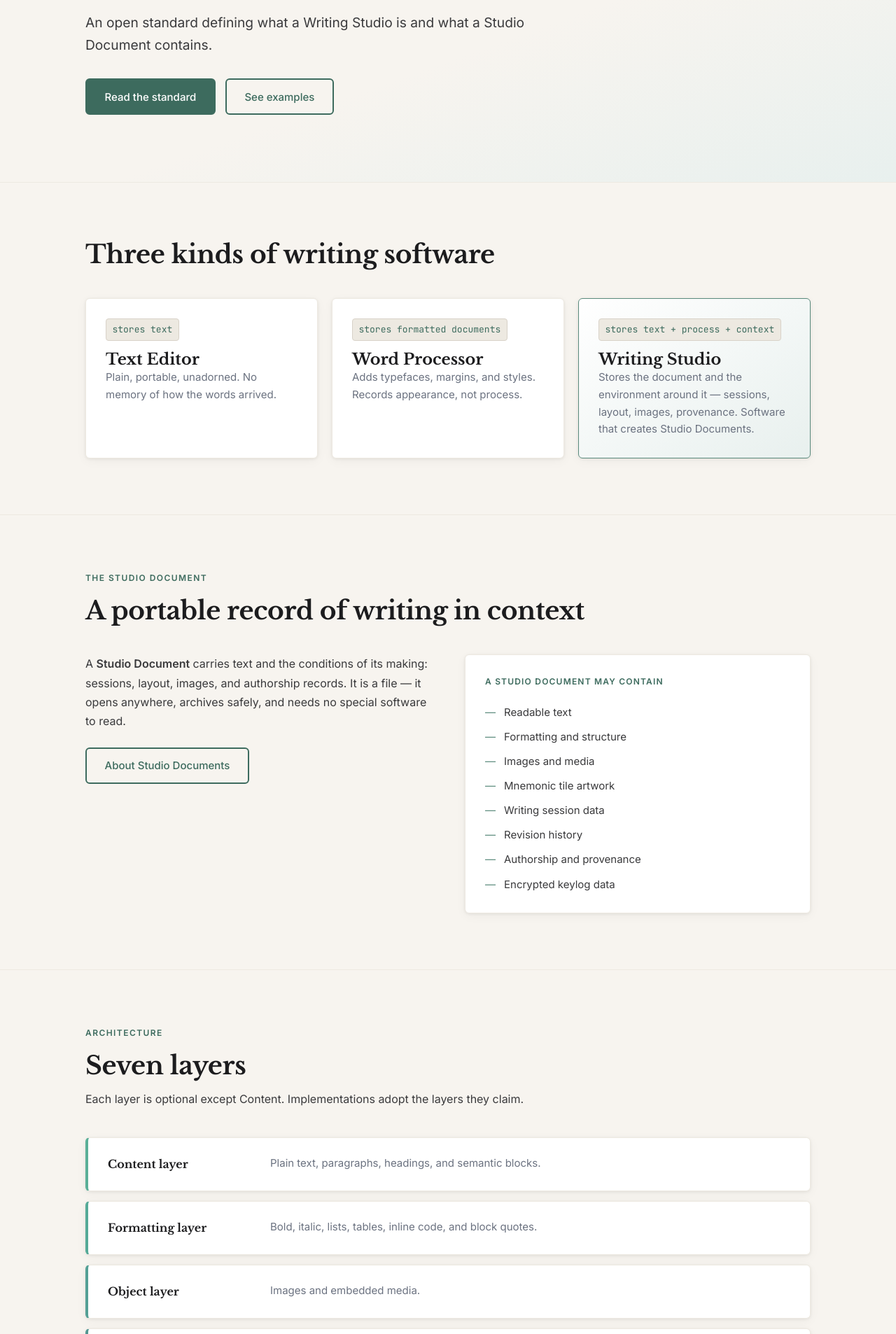
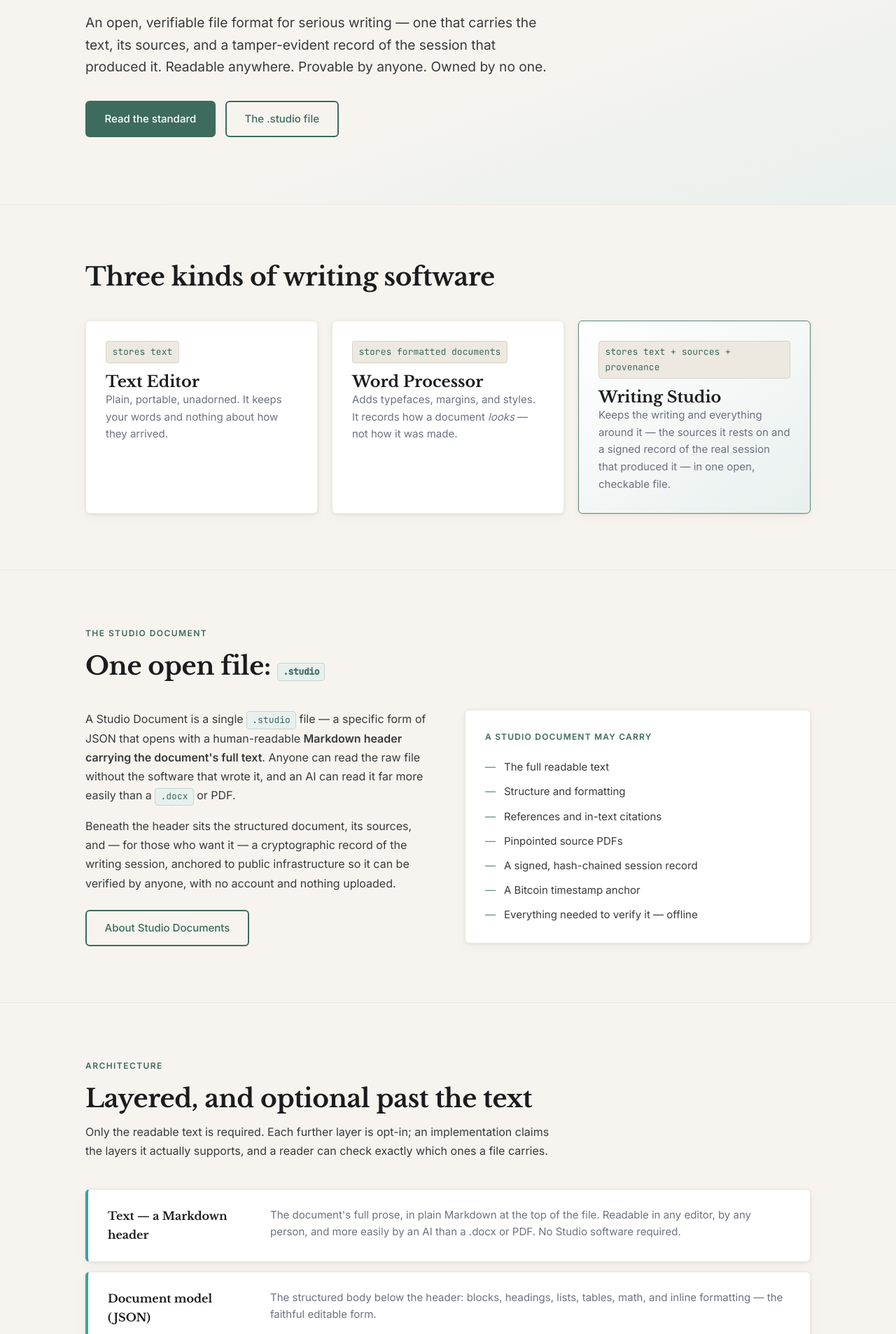
Before and after one commit to albatross310/writingstudiostandard, a React (Vite) app: page / in a window 1280 px wide. Shown: the part 354-2260 px from the top of the page at 70% size. Built offline with nearby package versions, Linux system fonts and the light colour scheme.

Commit message:
rework: rewrite the home page around the real .studio architecture (JSON + Markdown header, signed+anchored provenance, Inkwave Zero/Cubed)

```diff
--- /dev/null
+++ b/pnpm-workspace.yaml
@@ -0,0 +1,2 @@
+allowBuilds:
+  esbuild: set this to true or false
--- a/src/pages/Home.jsx
+++ b/src/pages/Home.jsx
@@ -1,25 +1,23 @@
 import { Link } from 'react-router-dom'
 import './Home.css'
 
+// The real .studio architecture, described as a layered file. Each layer is optional except the text.
 const layers = [
-  { name: 'Content layer',     desc: 'Plain text, paragraphs, headings, and semantic blocks.' },
-  { name: 'Formatting layer',  desc: 'Bold, italic, lists, tables, inline code, and block quotes.' },
-  { name: 'Object layer',      desc: 'Images and embedded media.' },
-  { name: 'Tiles layer',       desc: '2028 mnemonic art tiles (26² × 3) linked to words and phrases.' },
-  { name: 'Process layer',     desc: 'Writing sessions, revisions, and encrypted keylog data.' },
-  { name: 'Provenance layer',  desc: 'Author metadata, encrypted provenance snapshots, encrypted keylog metadata.' },
-  { name: 'Portability layer', desc: 'Package manifest — source plus exported artefacts.' },
+  { name: 'Text — a Markdown header', desc: "The document's full prose, in plain Markdown at the top of the file. Readable in any editor, by any person, and more easily by an AI than a .docx or PDF. No Studio software required." },
+  { name: 'Document model (JSON)', desc: 'The structured body below the header: blocks, headings, lists, tables, math, and inline formatting — the faithful editable form.' },
+  { name: 'Sources & citations', desc: 'A bibliography with real CSL formatting, in-text citations pinned to exact pages and passages, and — optionally — the source PDFs themselves, embedded or linked.' },
+  { name: 'Provenance record', desc: "A tamper-evident trace of a genuine writing session: hash-chained composition receipts, signed with a public key. The signing service sees only hashes — never your text or identity." },
+  { name: 'Anchoring', desc: 'Document hashes are timestamped to the Bitcoin blockchain (via OpenTimestamps), so the record can be dated and checked by anyone, forever, without trusting the vendor.' },
 ]
 
 const contents = [
-  'Readable text',
-  'Formatting and structure',
-  'Images and media',
-  'Mnemonic tile artwork',
-  'Writing session data',
-  'Revision history',
-  'Authorship and provenance',
-  'Encrypted keylog data',
+  'The full readable text',
+  'Structure and formatting',
+  'References and in-text citations',
+  'Pinpointed source PDFs',
+  'A signed, hash-chained session record',
+  'A Bitcoin timestamp anchor',
+  'Everything needed to verify it — offline',
 ]
 
 export default function Home() {
@@ -34,11 +32,13 @@ export default function Home() {
             <em>how they were made.</em>
           </h1>
           <p className="hero__lead">
-            An open standard defining what a Writing Studio is and what a Studio Document contains.
+            An open, verifiable file format for serious writing — one that carries the text,
+            its sources, and a tamper-evident record of the session that produced it. Readable
+            anywhere. Provable by anyone. Owned by no one.
           </p>
           <div className="btn-group">
             <Link to="/standard" className="btn btn--primary">Read the standard</Link>
-            <Link to="/examples" className="btn btn--outline">See examples</Link>
+            <Link to="/architecture" className="btn btn--outline">The .studio file</Link>
           </div>
         </div>
       </section>
@@ -52,47 +52,52 @@ export default function Home() {
               <span className="trio-card__stores">stores text</span>
               <h3>Text Editor</h3>
               <p className="card__body">
-                Plain, portable, unadorned. No memory of how the words arrived.
+                Plain, portable, unadorned. It keeps your words and nothing about how they arrived.
               </p>
             </div>
             <div className="trio-card">
               <span className="trio-card__stores">stores formatted documents</span>
               <h3>Word Processor</h3>
               <p className="card__body">
-                Adds typefaces, margins, and styles. Records appearance, not process.
+                Adds typefaces, margins, and styles. It records how a document <em>looks</em> — not how it was made.
               </p>
             </div>
             <div className="trio-card trio-card--highlight">
-              <span className="trio-card__stores">stores text + process + context</span>
+              <span className="trio-card__stores">stores text + sources + provenance</span>
               <h3>Writing Studio</h3>
               <p className="card__body">
-                Stores the document and the environment around it — sessions,
-                layout, images, provenance. Software that creates Studio Documents.
+                Keeps the writing and everything around it — the sources it rests on and a signed record of the
+                real session that produced it — in one open, checkable file.
               </p>
             </div>
           </div>
         </div>
       </section>
 
-      {/* ── Studio Document ──────────────────────────────────────── */}
+      {/* ── The .studio file ─────────────────────────────────────── */}
       <section>
         <div className="container">
           <p className="section-label">The Studio Document</p>
-          <h2>A portable record of writing in context</h2>
+          <h2>One open file: <code className="tag">.studio</code></h2>
           <div className="home-doc-grid">
             <div>
               <p>
-                A <strong>Studio Document</strong> carries text and the conditions
-                of its making: sessions, layout, images, and authorship records.
-                It is a file — it opens anywhere, archives safely, and needs no
-                special software to read.
+                A Studio Document is a single <code className="tag">.studio</code> file — a specific form of
+                JSON that opens with a human-readable <strong>Markdown header carrying the document's full
+                text</strong>. Anyone can read the raw file without the software that wrote it, and an AI can
+                read it far more easily than a <code className="tag">.docx</code> or PDF.
+              </p>
+              <p style={{ marginTop: '1rem' }}>
+                Beneath the header sits the structured document, its sources, and — for those who want it — a
+                cryptographic record of the writing session, anchored to public infrastructure so it can be
+                verified by anyone, with no account and nothing uploaded.
               </p>
               <div className="btn-group" style={{ marginTop: '1.5rem' }}>
                 <Link to="/documents" className="btn btn--outline">About Studio Documents</Link>
               </div>
             </div>
             <div className="card">
-              <p className="card__label">A Studio Document may contain</p>
+              <p className="card__label">A Studio Document may carry</p>
               <ul className="checklist">
                 {contents.map(c => <li key={c}>{c}</li>)}
               </ul>
@@ -105,14 +110,15 @@ export default function Home() {
       <section>
         <div className="container">
           <p className="section-label">Architecture</p>
-          <h2>Seven layers</h2>
+          <h2>Layered, and optional past the text</h2>
           <p style={{ marginTop: '0.75rem' }}>
-            Each layer is optional except Content. Implementations adopt the layers they claim.
+            Only the readable text is required. Each further layer is opt-in; an implementation claims the
+            layers it actually supports, and a reader can check exactly which ones a file carries.
           </p>
           <div className="layer-stack">
             {layers.map((l, i) => (
               <div className="layer-card" key={l.name} style={{
-                borderLeftColor: `hsl(${163 + i * 4}, ${35 - i * 2}%, ${52 - i * 2}%)`
+                borderLeftColor: `hsl(${190 - i * 22}, ${52 - i * 4}%, ${46 - i * 2}%)`
               }}>
                 <div className="layer-card__name">{l.name}</div>
                 <p className="layer-card__desc">{l.desc}</p>
@@ -125,30 +131,33 @@ export default function Home() {
         </div>
       </section>
 
-      {/* ── File formats ─────────────────────────────────────────── */}
+      {/* ── Provenance ───────────────────────────────────────────── */}
       <section>
         <div className="container">
-          <p className="section-label">File formats</p>
-          <h2>Portable by design</h2>
+          <p className="section-label">Provenance without surveillance</p>
+          <h2>Proof you wrote it — not a record of you</h2>
           <div className="trio-grid" style={{ marginTop: '1.75rem' }}>
             <div className="card">
-              <p className="card__label">Studio Text</p>
-              <p className="card__title"><code className="tag">essay.studio.txt</code></p>
-              <p className="card__body">Human-readable in any environment. The canonical source format.</p>
+              <p className="card__label">Signed, not watched</p>
+              <p className="card__body">
+                A live session is captured as hash-chained receipts signed with a public key. The service
+                receives only cryptographic hashes — never your keystrokes, your text, or your identity.
+              </p>
             </div>
             <div className="card">
-              <p className="card__label">Studio PDF</p>
-              <p className="card__title"><code className="tag">essay.studio.pdf</code></p>
-              <p className="card__body">A rendered export with embedded provenance and metadata.</p>
+              <p className="card__label">Anchored to Bitcoin</p>
+              <p className="card__body">
+                Each record is timestamped to the Bitcoin blockchain through OpenTimestamps, so it can be
+                dated and trusted independently of any company remaining in business.
+              </p>
             </div>
             <div className="card">
-              <p className="card__label">Studio JSON <em style={{ fontWeight: 400, fontStyle: 'normal', color: 'var(--slate)', fontSize: '0.8em' }}>(optional)</em></p>
-              <p className="card__title"><code className="tag">essay.studio.json</code></p>
-              <p className="card__body">Machine-readable companion for tooling and indexing.</p>
+              <p className="card__label">Verifiable by anyone</p>
+              <p className="card__body">
+                Verification runs entirely in the reader's browser against a published signing key. No login,
+                nothing uploaded. It confirms an authentic composition — never that a human wrote every word.
+              </p>
             </div>
-          </div>
-          <div className="btn-group">
-            <Link to="/examples" className="btn btn--outline">See file examples</Link>
           </div>
         </div>
       </section>
@@ -157,29 +166,30 @@ export default function Home() {
       <section>
         <div className="container">
           <p className="section-label">Implementations</p>
-          <h2>Early experimental software</h2>
+          <h2>Software that speaks the standard</h2>
           <p style={{ marginTop: '0.75rem' }}>
-            These tools explore the standard in practice. They do not define it.
+            These tools explore the standard in practice. They do not define it — the format is open, and any
+            software may read, write, and verify <code className="tag">.studio</code> files without restriction.
           </p>
           <div className="impl-grid">
             <div className="impl-card">
-              <p className="impl-card__status">Experimental</p>
-              <p className="impl-card__name">Inkwave Solo</p>
+              <p className="impl-card__status">Live</p>
+              <p className="impl-card__name">Inkwave Zero</p>
               <p className="impl-card__desc">
-                Single-writer environment for long-form work. Implements Studio Text and process-layer provenance.
+                A calm writing studio for students and academics. The verified ground floor: writes
+                <code className="tag"> .studio</code> files, signs sessions, and anchors them to Bitcoin — free, with
+                zero data retention.
               </p>
             </div>
             <div className="impl-card">
               <p className="impl-card__status">In development</p>
               <p className="impl-card__name">Inkwave Cubed</p>
               <p className="impl-card__desc">
-                Collaborative studio with tile-based layout, multi-writer provenance, and Studio PDF export.
+                Living documents that link back to their verified counterparts and hyperlink each other and
+                their sources — the beginnings of a verifiable network of essays.
               </p>
             </div>
           </div>
-          <p style={{ marginTop: '1.5rem', fontSize: '0.875rem', color: 'var(--slate)' }}>
-            Any software may implement the Writing Studio Standard without restriction.
-          </p>
         </div>
       </section>
 
@@ -187,7 +197,7 @@ export default function Home() {
       <section className="cta-section">
         <div className="container cta-inner">
           <h2>Read the standard</h2>
-          <p>Open, free, and intended for implementors, researchers, and tool designers.</p>
+          <p>Open and free, for implementors, researchers, and anyone who wants writing they can prove.</p>
           <div className="btn-group">
             <Link to="/standard" className="btn btn--primary">Writing Studio Standard</Link>
             <Link to="/faq" className="btn btn--outline">Common questions</Link>
```
Also changed, not shown: 1 other file (tests, documents, lock files or other folders).
